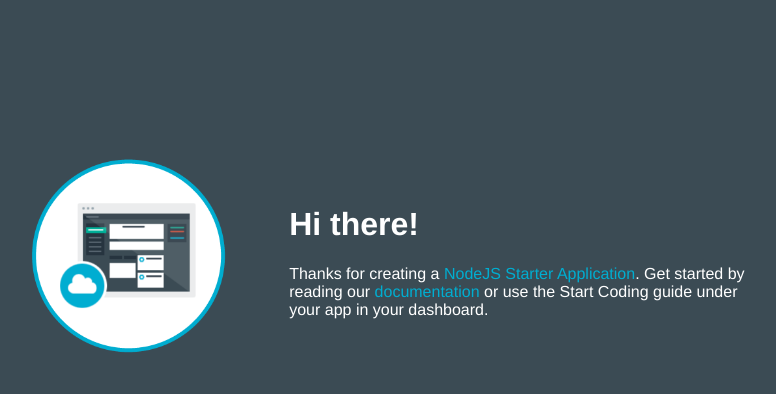
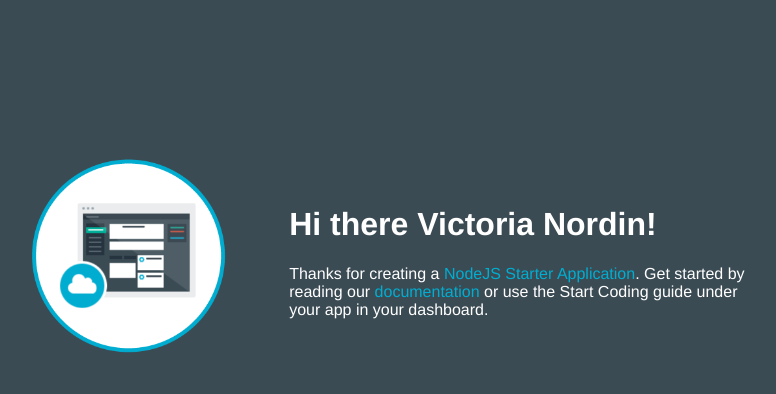
Before and after one commit to vnordin/victest, a website: page public/index.html in a window 1280 px wide. Shown: the whole page, without its empty margins (253-1029 px from the left). Drawn offline with Linux system fonts and the light colour scheme.

Commit message:
Add Victoria Nordin

```diff
--- a/public/index.html
+++ b/public/index.html
@@ -15,7 +15,7 @@
         <td style= "width:30%;">
           <img class = "newappIcon" src="images/newapp-icon.png">
         <td>
-            <h1>Hi there!</h1>
+            <h1>Hi there Victoria Nordin!</h1>
           <p>Thanks for creating a
             <span class = "blue">NodeJS Starter Application</span>.
             Get started by reading our
```
